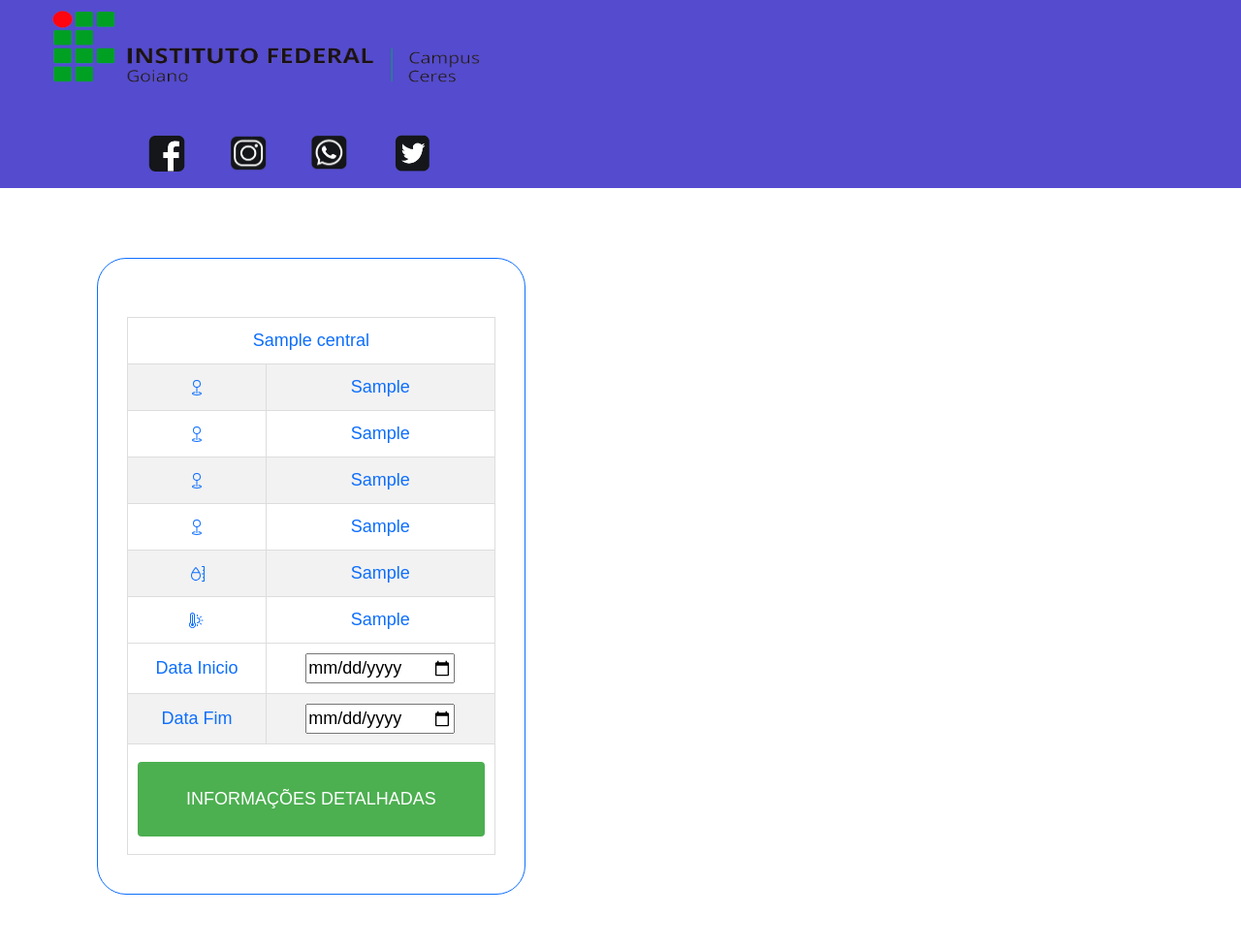
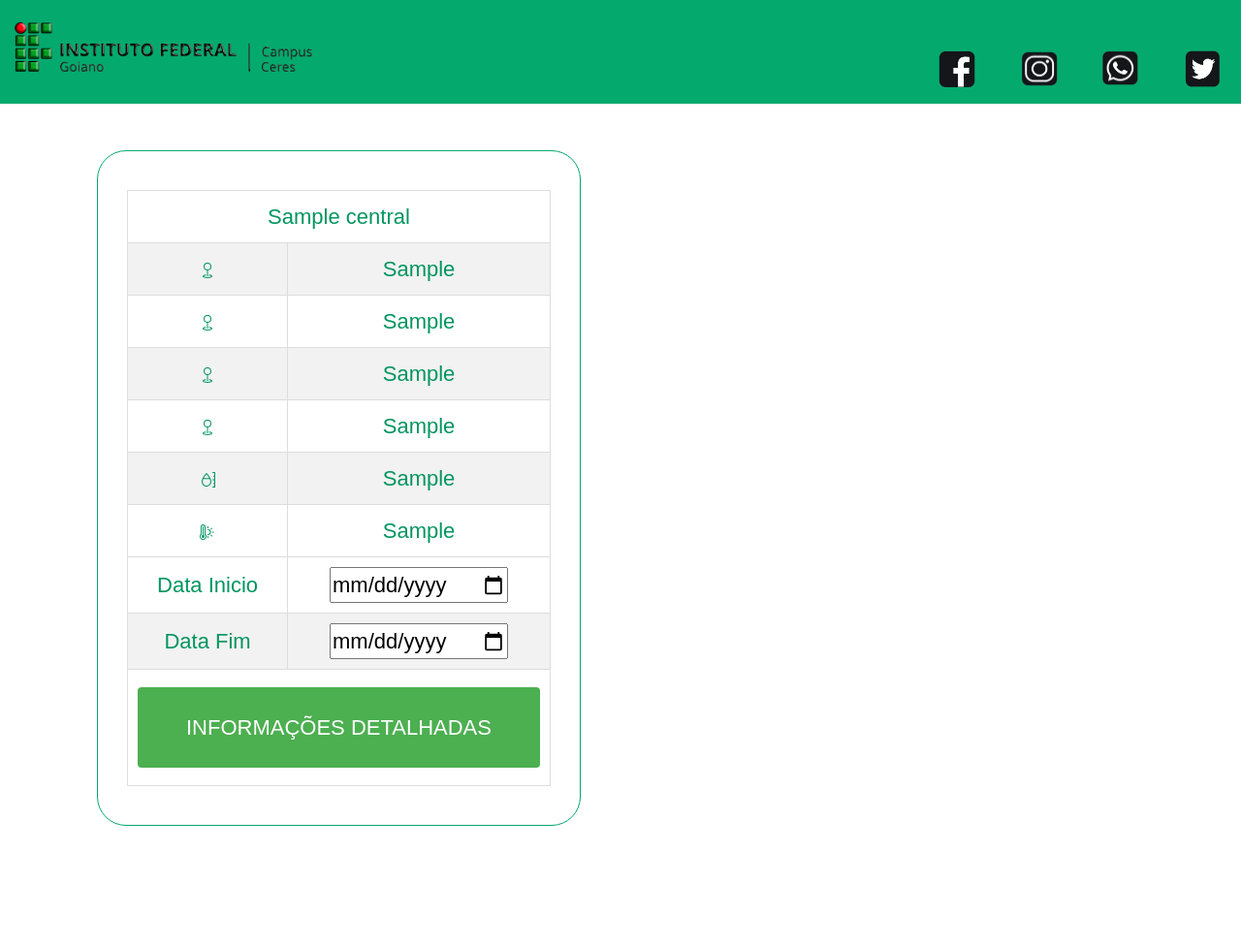
Before and after one commit to CarlosHMms/agricultura4ponto0, a PHP site: page / in a window 1280 px wide. Shown: the whole page at 97% size. After the commit the page ends 852 px from the top, so only its background shows below. Run offline with PHP 8.4, Linux system fonts and the light colour scheme; tables that the repository leaves empty or names only in its code hold one stand-in row (values such as "Sample post"); some libraries are stand-ins or nearby versions.

Commit message:
melhoras no css

```diff
--- a/css/style.css
+++ b/css/style.css
@@ -6,10 +6,11 @@
     box-sizing: border-box;
     margin: 0;
     padding: 0;
-    background-color: #544bcf;
+    background-color: #04AA6D;
 }
 .navp{
-    margin-top: 30px;
+    margin-top: 4%;
+    margin-left: auto;
 }
 .navLi{
     font-family: "Montserrat", sans-serif;
@@ -27,19 +28,17 @@ header {
     display: flex;
     justify-content: space-between;
     align-items: flex-end;
-    padding: 20px 25%;
+    padding: 20px 20%;
 }
 .logo{
     cursor: pointer;
-    width: 450px;
-    height: 98px;
-    margin-left: 50px;
-    margin-right: 580px;
+    margin-left: 2%;
+    width: 40%;
+    height: 40%;
     margin-bottom: 10px;
 }
 .navUnlist{
     list-style: none;
-    margin-left: 100px;
 
 }
 .navUnlist li{
@@ -57,24 +56,28 @@ header {
 }
 /*Fim NavBar*/
 
+/* Tabela */
+
 table, th, td {
     border: 1px solid;
 }
 
 .tabela {
     display: inline-block;
-    padding: 60px 30px 40px 30px;
+    padding: 4% 3% 4% 3%;
     margin-right: 0vw;
     text-align: center;
     border-radius: 30px;
     font-family: Arial, Helvetica, sans-serif;
-    font-size: 18px;
+    font-size: 22px;
     border-collapse: collapse;
+    border-color: #04AA6D;
+    color: #02955f;
 }
 
 .tabela td,
 .tabela th {
-    border: 1px solid #ddd;
+    border: 1px solid rgb(221, 221, 221);
     padding: 10px;
 }
 
@@ -84,7 +87,7 @@ table, th, td {
 }
 
 .tabela tr:hover {
-    background-color: rgba(174, 173, 238, 0.589);
+    background-color: rgba(136, 184, 127, 0.395);
     transition: all 0.5s ease;
 }
 
@@ -93,7 +96,7 @@ table, th, td {
     padding-bottom: 12px;
     text-align: left;
     background-color: #04AA6D;
-    color: white;
+    color: rgba(255, 255, 255, 0.997);
 }
 
 button[type=submit] {
@@ -120,3 +123,4 @@ button[type=submit]:hover {
     margin-left: 100px;
 
 }
+/*Fim da tabela
--- a/index.php
+++ b/index.php
@@ -28,7 +28,7 @@
 
     <!-- Nova Navbar -->
     <header class="navbar">
-        <a href="index.php"><img class="logo" src="imagens/logotipo.png" alt="Instituto Ferderal Goiano - Campus Ceres"></a>
+        <a class="logolink" href="index.php"><img class="logo" src="imagens/logotipo2.png" alt="Instituto Ferderal Goiano - Campus Ceres"></a>
         <nav class="navp">
             <ul class="navUnlist">
                 <li class="navLi"><a href="#"><img class="navA" src="imagens/facelogo.png"></a></li>
@@ -42,7 +42,7 @@
 
     <script src="js/scripts.js"></script>
 
-    <br><br><br>
+    <br><br>
 
     <div id="div_central">
 
```
Also changed, not shown: imagens/logotipo.png, imagens/logotipo2.png (added).
